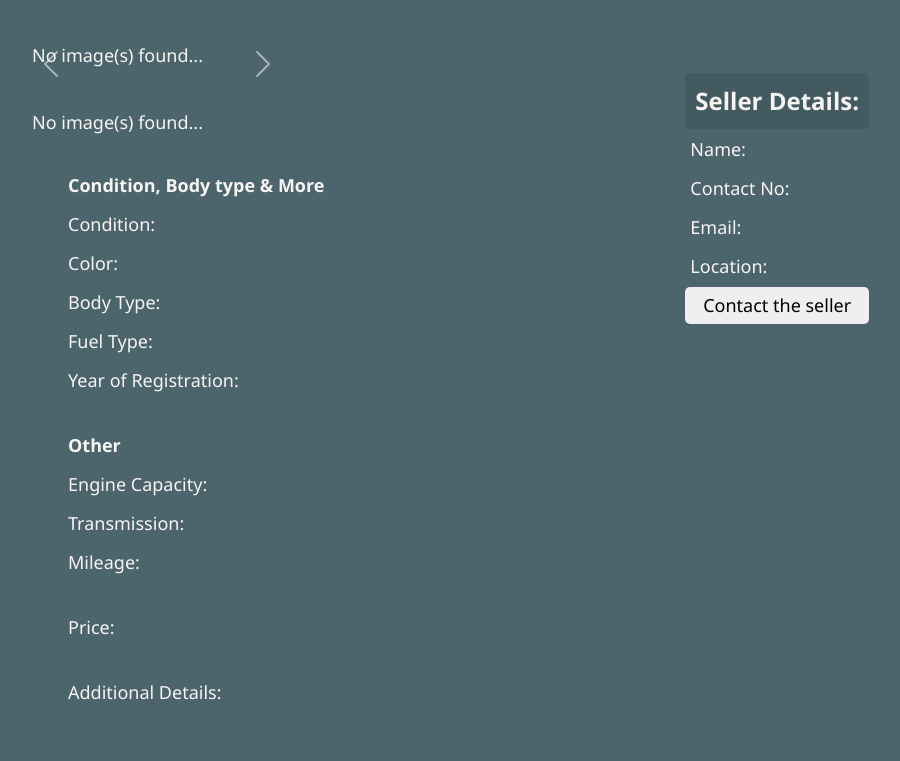
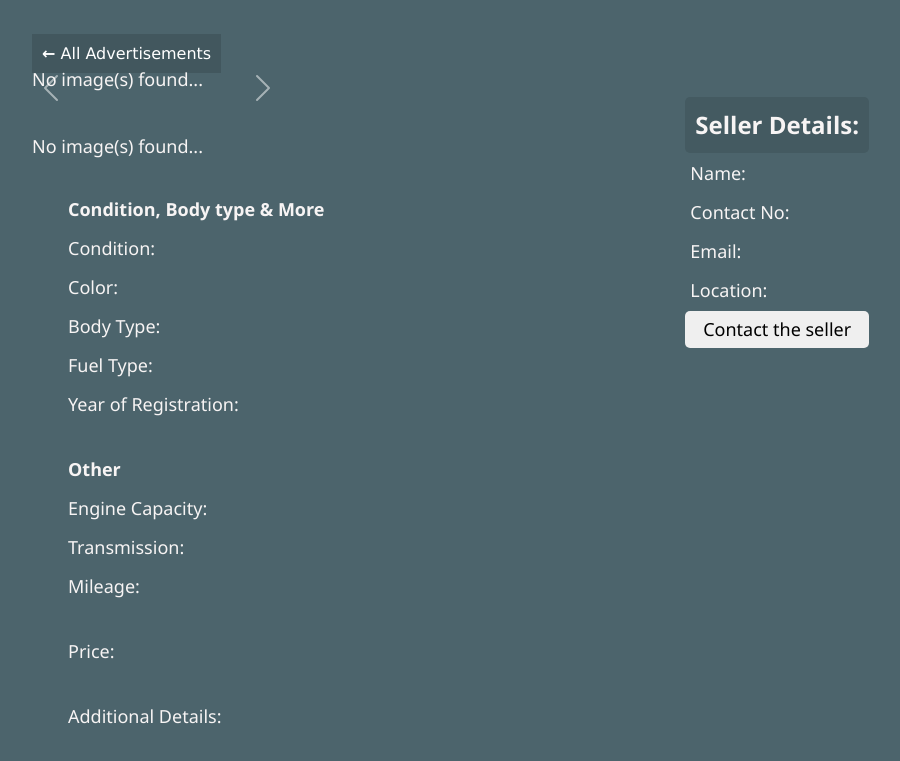
Before and after one commit to DinithiNihara/carRodioAssignment, a PHP site: page /carRodioAssignment/buy/advpg.php?vid= in a window 1280 px wide. Shown: the part 128-889 px from the top of the page, without its empty margins (174-1074 px from the left). Before the commit the page ends 828 px from the top, so only its background shows below. Run offline with PHP 8.4, Linux system fonts and the light colour scheme; data that the repository does not hold is empty.

Commit message:
nav links

```diff
--- a/buy/advpg.php
+++ b/buy/advpg.php
@@ -69,7 +69,7 @@
     <div class="form">
         <form action="/carRodioAssignment/buy/contactpg.php" method="post" id="form">
 
-
+        <a id="goBack" href="../homepg.php" > <b>&#8592;</b> All Advertisements</a>
                 <!-- Slideshow -->
                     <?php
                     $vId=$_REQUEST['vid'];
--- a/css/sellpg.css
+++ b/css/sellpg.css
@@ -25,7 +25,11 @@
     float: right;
 
 }
-
+#goBack{
+    background-color:  #42575e;
+    padding: 10px;
+    text-decoration: none;
+}
 .table{
     padding-left: 2px;
     color: #f7f4f4;
@@ -75,6 +79,11 @@
     box-sizing: border-box;
 
     width: 100%;
+    font-family: 'Segoe UI', Tahoma, Geneva, Verdana, sans-serif;
+    border: none;
+    border-radius: 5px;
+    padding: 5px;
+    font-size: 18px;
 }
 
   article {
--- a/sell/updateAdv.php
+++ b/sell/updateAdv.php
@@ -58,6 +58,7 @@
         </header>
         <div class="form">
             <form action="/carRodioAssignment/sell/updateAdv2.php" method="post">
+            <a id="goBack" href="../sell/sellhomepg.php" > <b>&#8592;</b>  Seller Home Page</a>
                 <table class="table">
                     <thead>
                         <tr>
```
